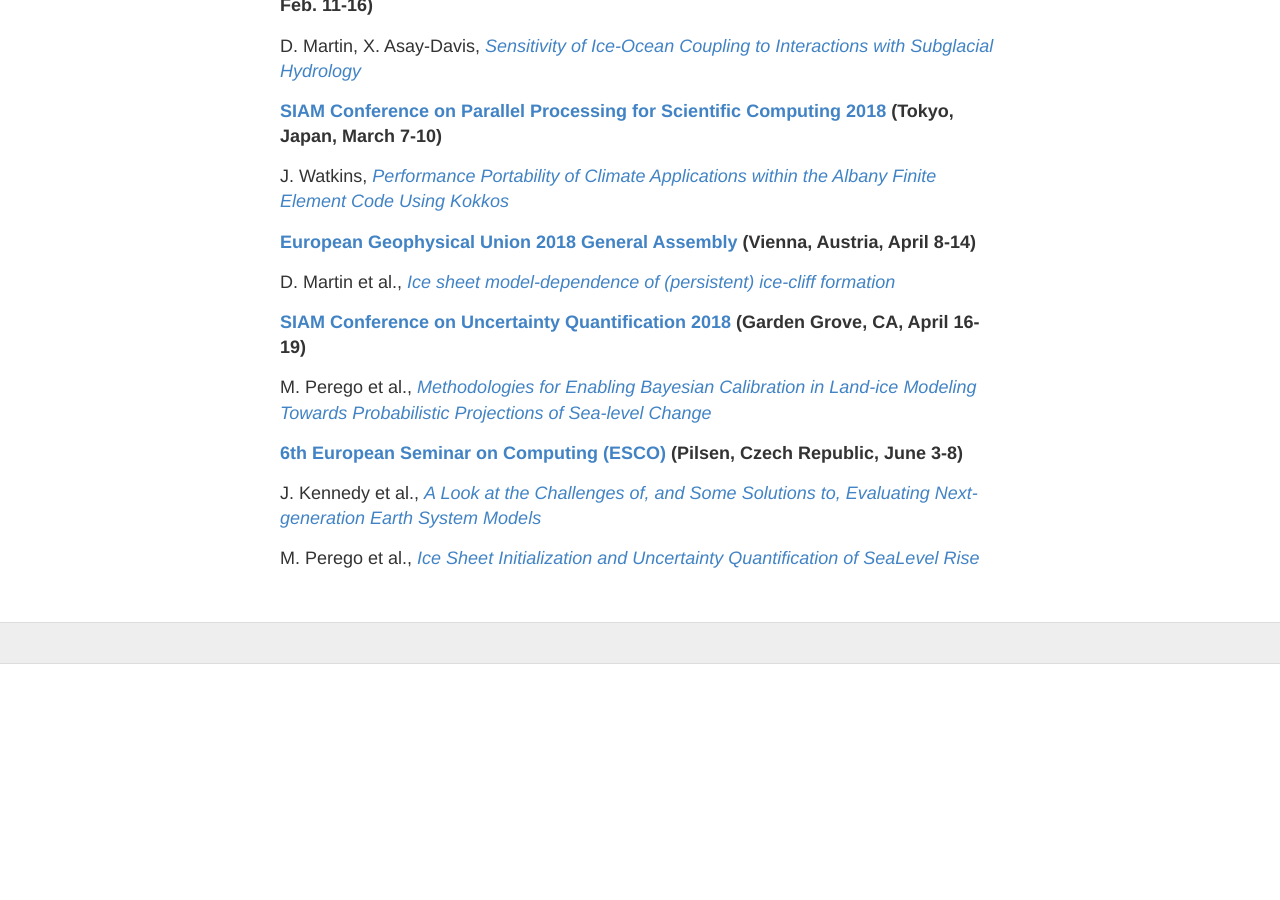
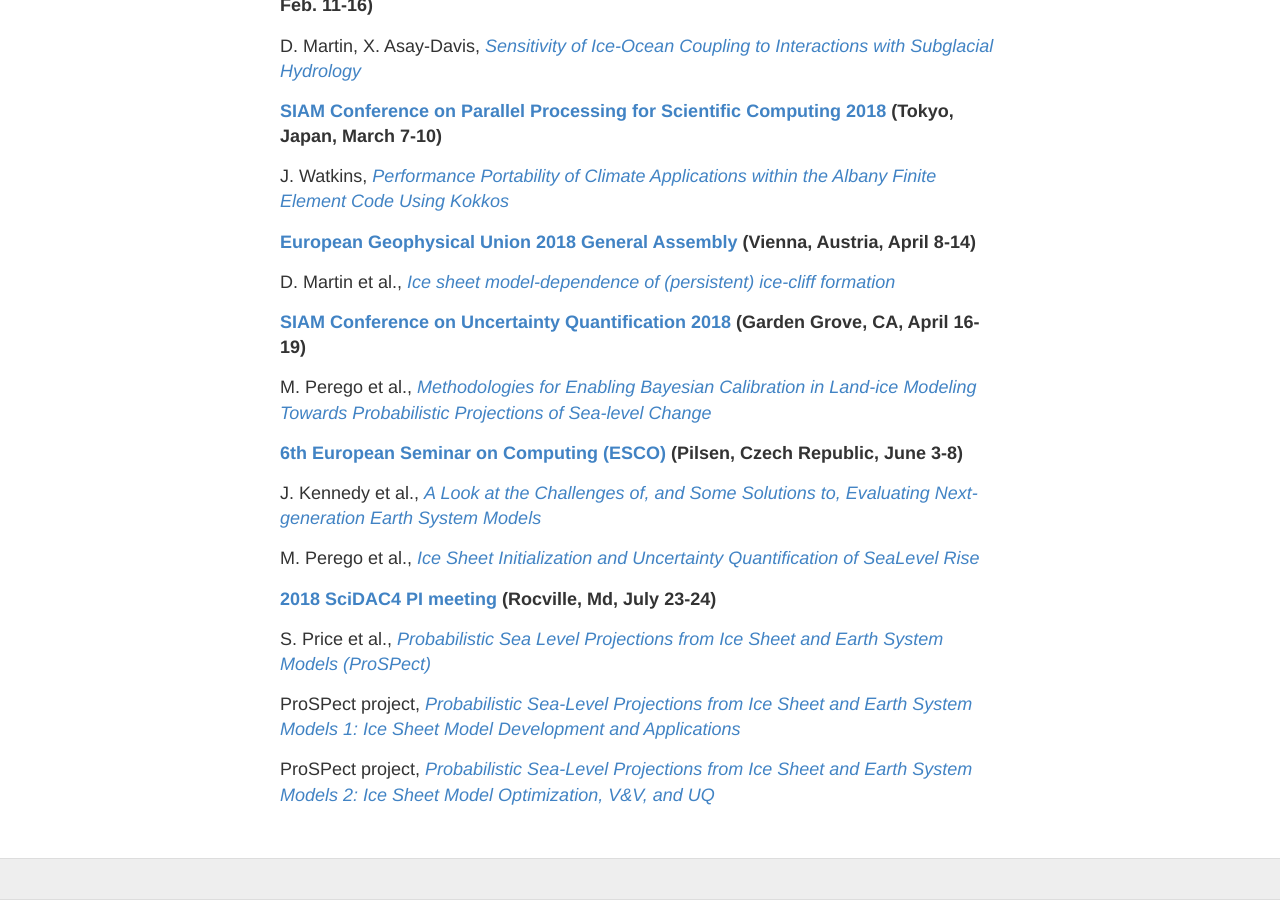
Before and after one commit to SLE-E3SM/SLE-E3SM.github.io, a Jekyll site: the page built from presentations.md, in a window 1280 px wide and 900 px high, scrolled down 1046 px. Built offline with Jekyll 4.4.1, drawn with Linux system fonts in a browser that asks for light colours; before the commit the page ends 1710 px from its top, so only the background shows below that.

Commit message:
Update presentations.md
added scidac4 pi meeting presentations / links

```diff
--- a/presentations.md
+++ b/presentations.md
@@ -56,3 +56,11 @@ Towards Probabilistic Projections of Sea-level Change*](https://drive.google.com
 J. Kennedy et al., [*A Look at the Challenges of, and Some Solutions to, Evaluating Next-generation Earth System Models*](https://drive.google.com/open?id=1D9bYHqKBmrh8RbonLcNr1DmFcQ3a0KdI)
 
 M. Perego et al., [*Ice Sheet Initialization and Uncertainty Quantification of Sea­Level Rise*](https://drive.google.com/open?id=1W9EY9Zwr2QafowtgL2UWrVsWEPBQdCD9)
+
+**[2018 SciDAC4 PI meeting](https://www.orau.gov/scidac4pi2018/default.htm) (Rocville, Md, July 23-24)**
+
+S. Price et al., [*Probabilistic Sea Level Projections from Ice Sheet and Earth System Models (ProSPect)*](https://www.orau.gov/scidac4pi2018/presentations/9-BER/01PriceS_BER_ProSPect.pdf)
+
+ProSPect project, [*Probabilistic Sea-Level Projections from Ice Sheet and Earth System Models 1: Ice Sheet Model Development and Applications*](https://drive.google.com/open?id=1KBGuig6Ej4fA01pd9-lXq8VI-RxzY8mF)
+
+ProSPect project, [*Probabilistic Sea-Level Projections from Ice Sheet and Earth System Models 2: Ice Sheet Model Optimization, V&V, and UQ*](https://drive.google.com/open?id=1Maxnhj1Eoaa9mmWLbB4oYN5N-pOfjD6r)
```
